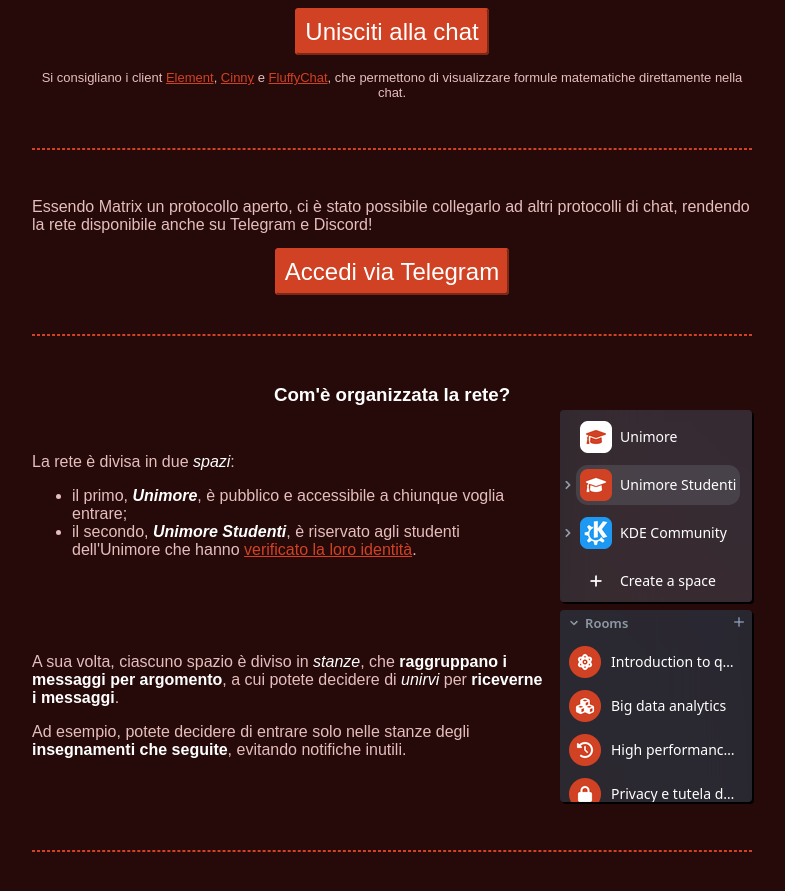
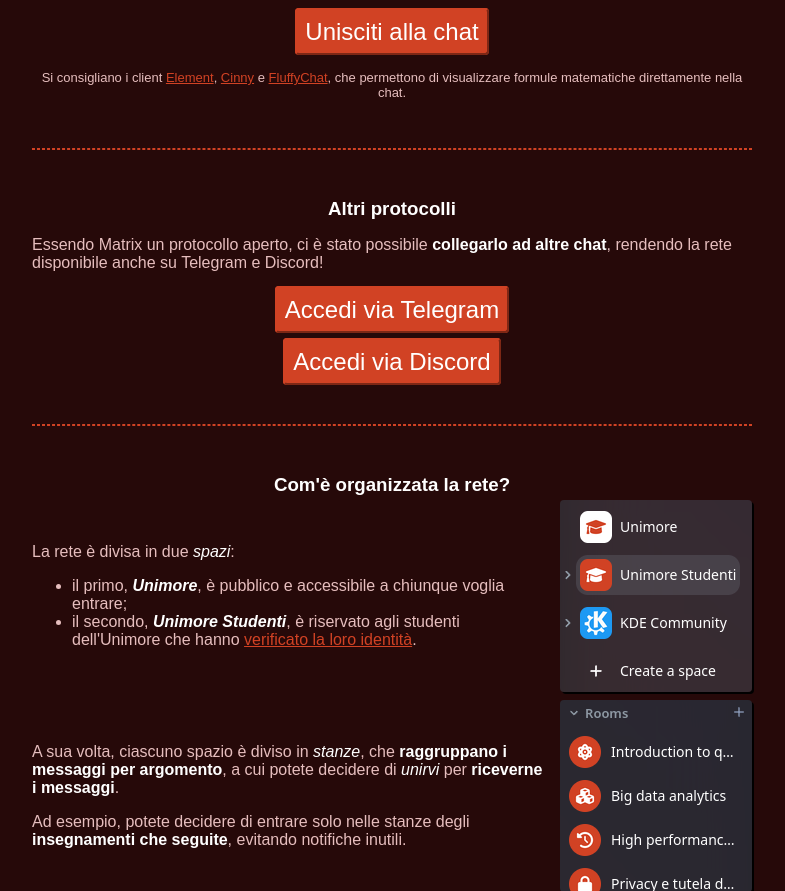
Before and after one commit to uniberry-info/lokibot, a Flask app: page / in a window 1280 px wide. Shown: the part 235-1126 px from the top of the page, without its empty margins (248-1033 px from the left). Run offline with Flask 3, Linux system fonts and the light colour scheme; parts of the project's set-up code (start-up, migrations or seed data) failed here and were passed over.

Commit message:
`lokiunimore.web`: Add Discord invite link

```diff
--- a/lokiunimore/web/templates/root.html
+++ b/lokiunimore/web/templates/root.html
@@ -19,17 +19,23 @@
         </p>
     </div>
 	<hr/>
+	<h3>
+		Altri protocolli
+	</h3>
 	<p>
-		Essendo Matrix un protocollo aperto, ci è stato possibile collegarlo ad altri protocolli di chat, rendendo la rete disponibile anche su Telegram e Discord!
+		Essendo Matrix un protocollo aperto, ci è stato possibile <b>collegarlo ad altre chat</b>, rendendo la rete disponibile anche su Telegram e Discord!
 	</p>
 	<div class="center">
 		<p class="xl">
-			<a href="https://t.me/@{{ config.TELEGRAM_BOT_USERNAME }}" class="btn">Accedi via Telegram</a>
+			<a href="https://t.me/{{ config.TELEGRAM_BOT_USERNAME }}" class="btn">Accedi via Telegram</a>
+		</p>
+		<p class="xl">
+			<a href="{{ config.DISCORD_INVITE_LINK }}" class="btn">Accedi via Discord</a>
 		</p>
 	</div>
     <hr/>
     <h3>
-       Com'è organizzata la rete?
+		Com'è organizzata la rete?
     </h3>
     <div class="row-group">
         <div class="row">
```
Also changed, not shown: lokiunimore/config/config.py (+8 -0 lines).
